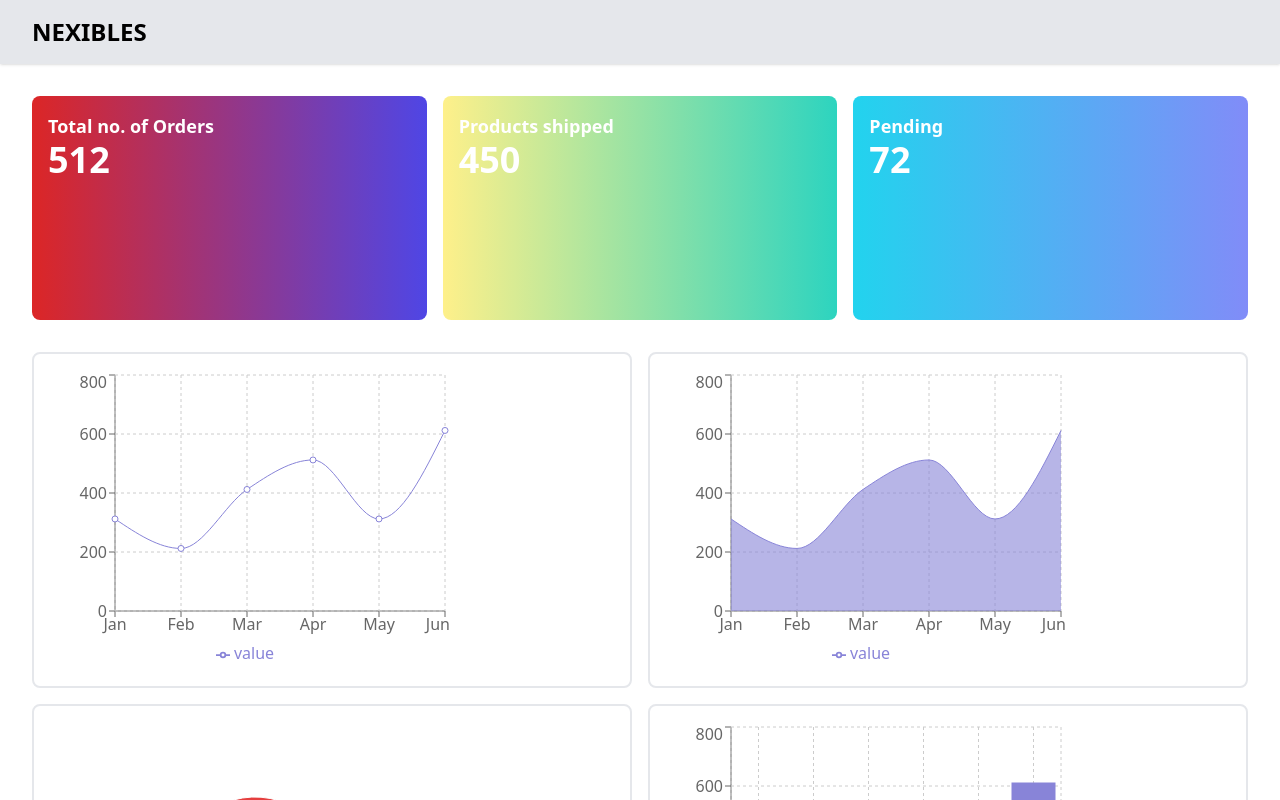
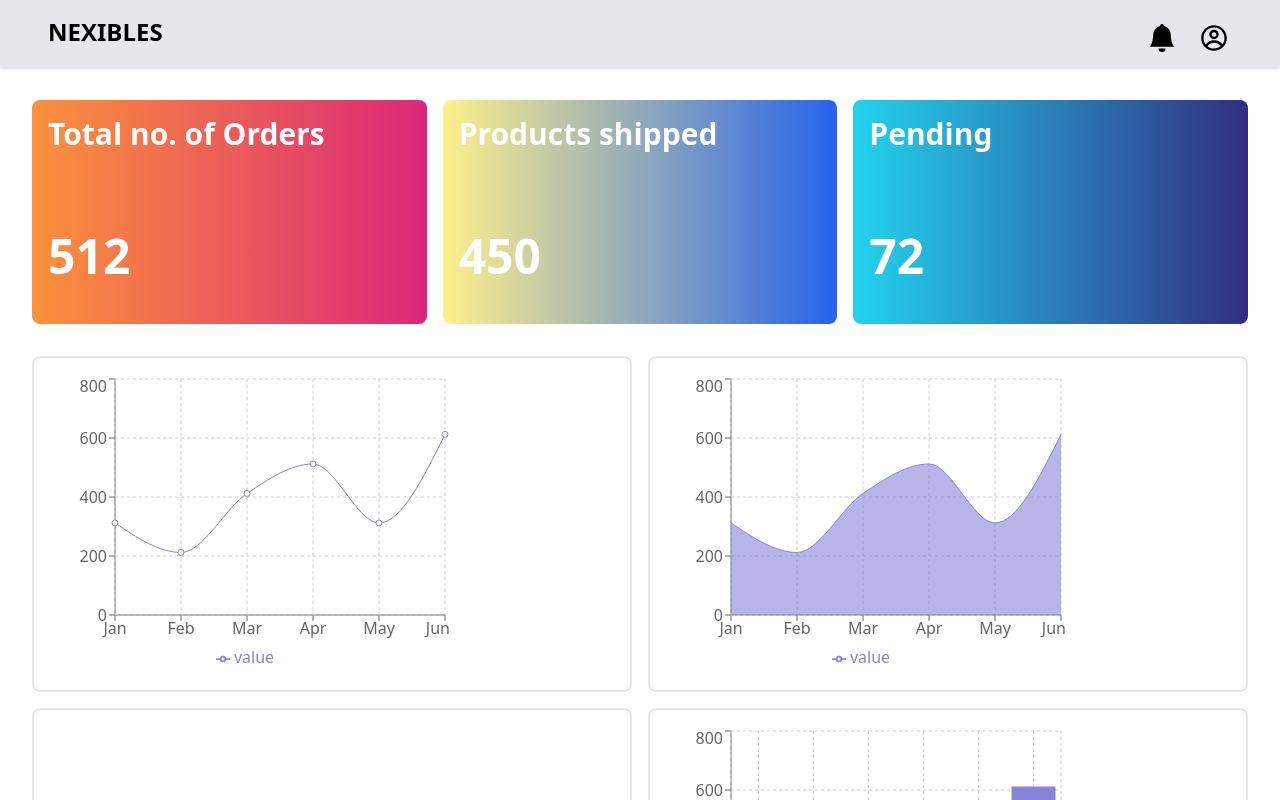
Before and after one commit to siddhantjagtap/MedimartAdmin, a React (Vite) app in the folder Frontend/: page / in a window 1280 px wide. Shown: the top 800 px of the page. Built offline with nearby package versions, Linux system fonts and the light colour scheme.

Commit message:
Minor changes

```diff
--- a/Frontend/package.json
+++ b/Frontend/package.json
@@ -12,6 +12,7 @@
   "dependencies": {
     "react": "^18.2.0",
     "react-dom": "^18.2.0",
+    "react-icons": "^5.1.0",
     "recharts": "^2.12.6"
   },
   "devDependencies": {
--- a/Frontend/src/Pages/Dashboard.jsx
+++ b/Frontend/src/Pages/Dashboard.jsx
@@ -1,4 +1,6 @@
 import React, { useState, useEffect } from 'react';
+import { BsFillBellFill } from "react-icons/bs";
+import { CgProfile } from "react-icons/cg";
 import {
     LineChart,
     Line,
@@ -64,22 +66,26 @@ const Dashboard = () => {
     return (
         <>
             <div className="flex flex-col min-h-screen  md:block hidden">
-                <header className="bg-gray-200 py-4 px-8 shadow">
-                    <h1 className="text-2xl font-bold">NEXIBLES</h1>
+                <header className="bg-gray-200 py-4 px-8 shadow flex justify-between">
+                    <h1 className="text-2xl ml-[1rem] font-bold">NEXIBLES</h1>
+                    <div className='flex'>
+                    <BsFillBellFill className='items-center pt-2 mr-[1rem] text-4xl'/>
+                    <CgProfile className='items-center pt-2 mr-[1rem] text-4xl'/>
+                    </div>
                 </header>
                 <main className="flex-grow p-8">
                     <div className="grid grid-cols-3 gap-4 mb-8">
-                        <div className="bg-gradient-to-r from-red-600 to-indigo-600 text-white rounded-lg p-4 h-[14rem]">
-                            <h2 className="text-lg font-semibold">Total no. of Orders</h2>
-                            <p className="text-4xl font-bold">{orderData.totalOrders}</p>
+                        <div className="bg-gradient-to-r from-orange-400 to-pink-600 text-white rounded-lg p-4 h-[14rem]">
+                            <h2 className="text-3xl font-semibold">Total no. of Orders</h2>
+                            <p className="text-5xl pt-[5rem] font-bold">{orderData.totalOrders}</p>
                         </div>
-                        <div className="bg-gradient-to-l from-teal-400 to-yellow-200 text-white rounded-lg p-4">
-                            <h2 className="text-lg font-semibold">Products shipped</h2>
-                            <p className="text-4xl font-bold">{orderData.shippedProducts}</p>
+                        <div className="bg-gradient-to-l from-blue-600 to-yellow-200 text-white rounded-lg p-4">
+                            <h2 className="text-3xl font-semibold">Products shipped</h2>
+                            <p className="text-5xl pt-[5rem] font-bold">{orderData.shippedProducts}</p>
                         </div>
-                        <div className="bg-gradient-to-l from-indigo-400 to-cyan-400 text-white rounded-lg p-4">
-                            <h2 className="text-lg font-semibold">Pending</h2>
-                            <p className="text-4xl font-bold">{orderData.pendingOrders}</p>
+                        <div className="bg-gradient-to-l from-indigo-900 to-cyan-400 text-white rounded-lg p-4">
+                            <h2 className="text-3xl font-semibold">Pending</h2>
+                            <p className="text-5xl pt-[5rem] font-bold">{orderData.pendingOrders}</p>
                         </div>
                     </div>
                     <div className="grid grid-cols-2 gap-4">
@@ -141,18 +147,19 @@ const Dashboard = () => {
             <div className="flex flex-col min-h-screen  md:hidden">
                 <header className="bg-gray-100 py-4 px-8 shadow">
                     <h1 className="text-2xl font-bold">NEXIBLES</h1>
+
                 </header>
                 <main className="flex-grow p-8">
                     <div className="grid grid-cols-1 md:grid-cols-3 gap-4 mb-8">
-                        <div className="bg-gradient-to-r from-red-600 to-indigo-600 text-white rounded-lg p-4">
+                        <div className="bg-gradient-to-r from-orange-400 to-pink-600 text-white rounded-lg p-4">
                             <h2 className="text-lg font-semibold">Total no. of Orders</h2>
                             <p className="text-4xl font-bold">{orderData.totalOrders}</p>
                         </div>
-                        <div className="bg-gradient-to-l from-teal-400 to-yellow-200 text-white rounded-lg p-4">
+                        <div className="bg-gradient-to-l from-blue-600 to-yellow-200 text-white rounded-lg p-4">
                             <h2 className="text-lg font-semibold">Products shipped</h2>
                             <p className="text-4xl font-bold">{orderData.shippedProducts}</p>
                         </div>
-                        <div className="bg-gradient-to-l from-indigo-400 to-cyan-400 text-white rounded-lg p-4">
+                        <div className="bg-gradient-to-l from-indigo-900 to-cyan-400 text-white rounded-lg p-4">
                             <h2 className="text-lg font-semibold">Pending</h2>
                             <p className="text-4xl font-bold">{orderData.pendingOrders}</p>
                         </div>
```
Also changed, not shown: 1 other file (tests, documents, lock files or other folders).
